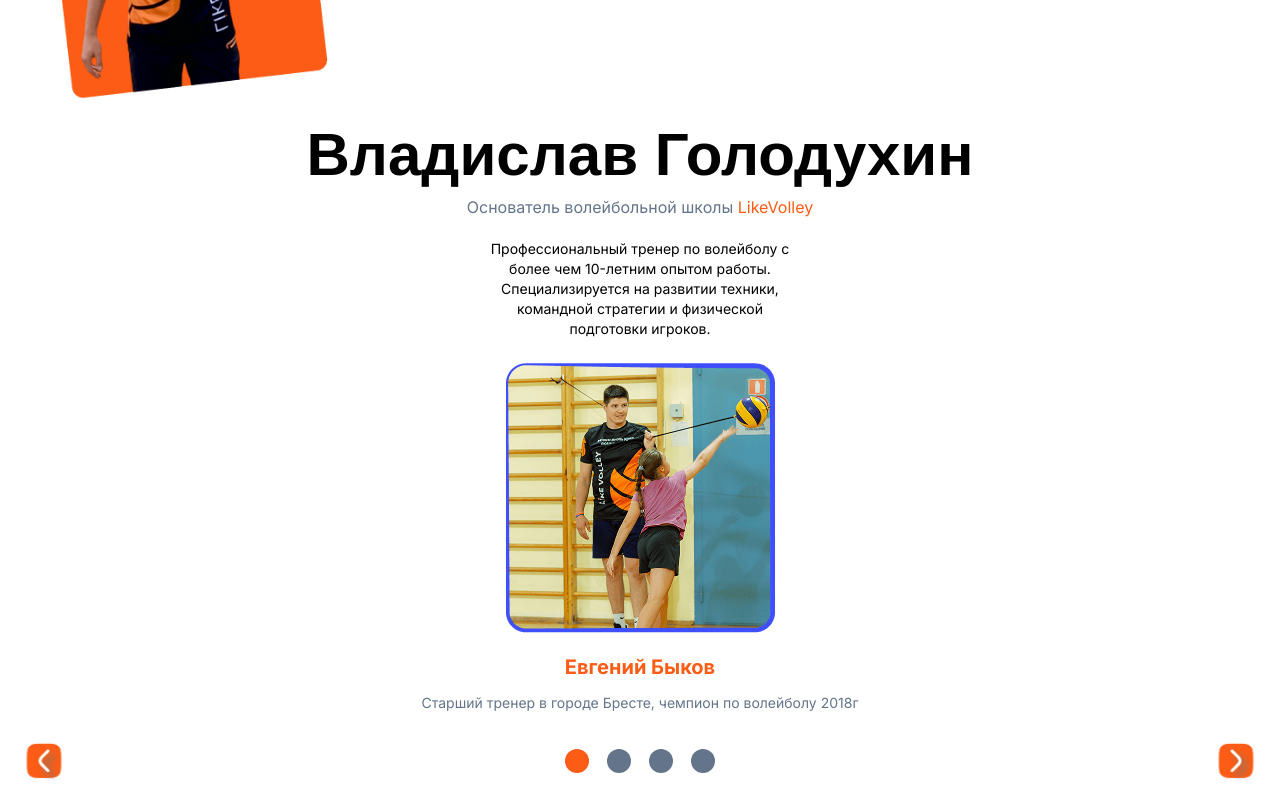
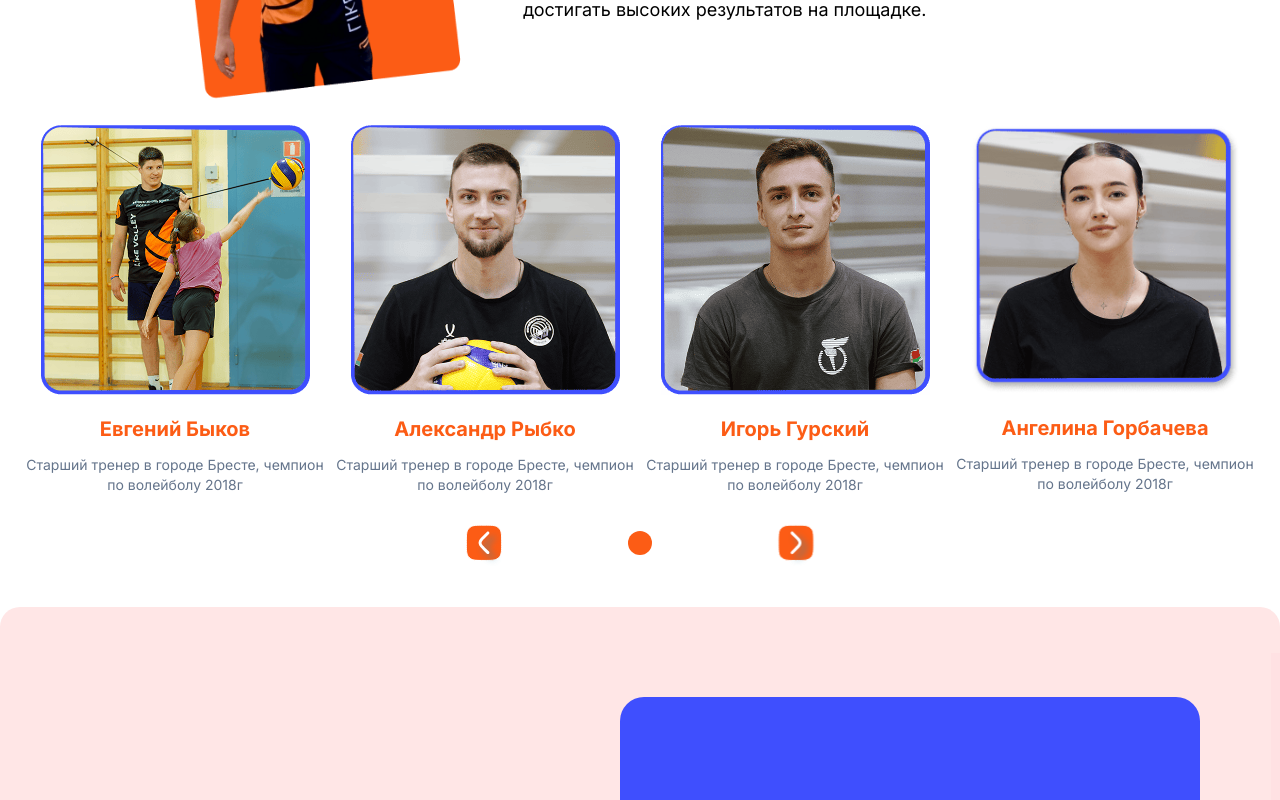
Before and after one commit to evgeniyworkbel/like-volley, a Next.js app: page / in a window 1280 px wide. Shown: the part 1380-2180 px from the top of the page. Built offline with nearby package versions, Linux system fonts and the light colour scheme; a web font is replaced by a local one.

Commit message:
feat(widgets): add laptop  gallery

```diff
--- a/src/widgets/carousel-coaches/ui/carousel-coaches.tsx
+++ b/src/widgets/carousel-coaches/ui/carousel-coaches.tsx
@@ -12,30 +12,37 @@ export function CarouselCoaches() {
 
   return (
     <section className="flex flex-col gap-6 px-5 py-10">
+      <div className="flex flex-col xl:flex-row xl:justify-center xl:gap-14">
         <Image
           src="/coaches/Golodukhin.png"
           width={314}
           height={438}
           alt="Фото тренера Владислав Голодухин"
         />
-      <div className="flex flex-col items-center gap-5">
-        <div className="flex flex-col items-center gap-2.5 [&_>*]:text-center">
-          <Title className="text-foreground">Владислав Голодухин</Title>
-          <p className="text-foreground-secondary">
-            Основатель волейбольной школы&nbsp;
+        <div className="flex flex-col gap-5 xl:items-end xl:justify-center">
+          <div className="flex flex-col items-center gap-2.5 text-nowrap xl:items-start">
+            {/* помню про заголвки в 32px, но он ломает верстку */}
+            <Title className="text-[28px] text-foreground xl:text-[44px]">
+              Владислав Голодухин
+            </Title>
+            <p className="text-center text-wrap text-foreground-secondary">
+              {`Основатель волейбольной школы\n`}
               <span className="text-accent-orange">LikeVolley</span>
             </p>
           </div>
-        <p className="flex max-w-76 items-center text-center text-sm">
+          <p className="flex max-w-76 items-center text-center text-sm xl:max-w-151 xl:text-left xl:text-lg">
             Профессиональный тренер по волейболу с более чем 10-летним опытом
             работы. Специализируется на развитии техники, командной стратегии и
-          физической подготовки игроков.
+            физической подготовки игроков. Его подход сочетает дисциплину и
+            мотивацию, помогая спортсменам достигать высоких результатов на
+            площадке.
           </p>
+        </div>
       </div>
       <div className="overflow-hidden" ref={emblaRef}>
         <div className="flex">
           {coachesData.map(({ name, description, imageSrc, alt }) => (
-            <div key={name} className="w-full flex-shrink-0">
+            <div key={name} className="w-full flex-shrink-0 xl:w-1/4">
               <CoachesCard
                 name={name}
                 description={description}
--- a/src/widgets/carousel-coaches/ui/carousel-controls.tsx
+++ b/src/widgets/carousel-coaches/ui/carousel-controls.tsx
@@ -10,7 +10,7 @@ export function CarouselControls({ emblaApi }: CarouselControlsProps) {
   const { selectedIndex, scrollSnaps } = useDotButton(emblaApi);
 
   return (
-    <div className="flex items-center justify-between">
+    <div className="flex items-center justify-between xl:justify-center xl:gap-30">
       <Button onClick={onPrevButtonClick}>
         <CarouselArrowLeft />
       </Button>
```
Lines whose indentation alone changed are shown as unchanged.
